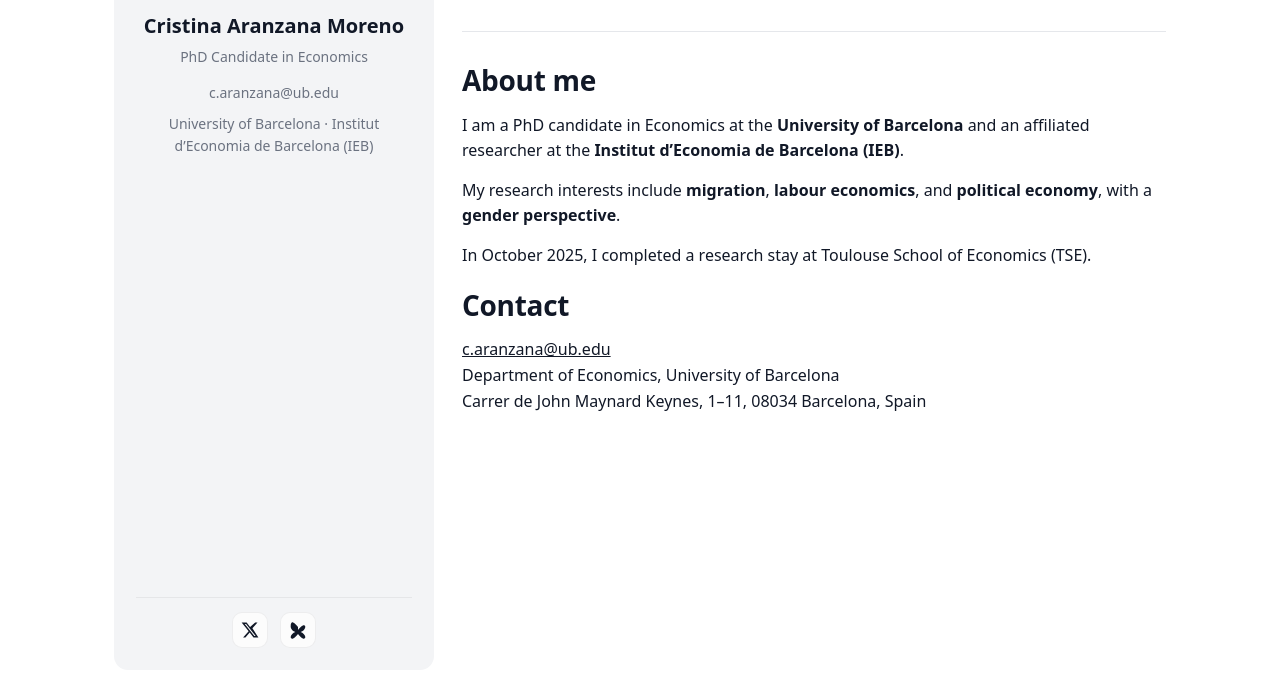
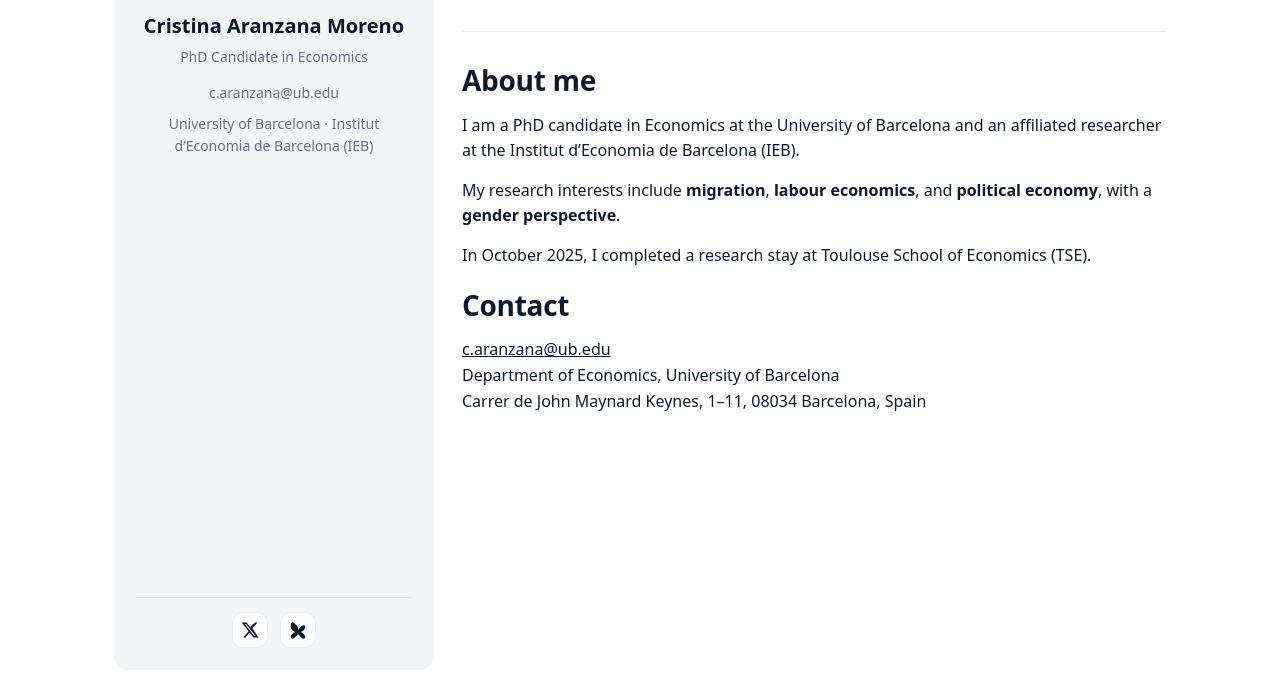
Before and after one commit to cristinaaranzana/cristinaaranzana.github.io, a Jekyll site: the page built from index.md, in a window 1280 px wide, cut to the strip 206-893 px from the top of the page. Built offline with Jekyll 4.4.1, drawn with Linux system fonts in a browser that asks for light colours.

```diff
--- a/index.md
+++ b/index.md
@@ -7,8 +7,8 @@ subtitle: "PhD Candidate in Economics"
 <h2>About me</h2>
 
 <p>
-  I am a PhD candidate in Economics at the <strong>University of Barcelona</strong>
-  and an affiliated researcher at the <strong>Institut d’Economia de Barcelona (IEB)</strong>.
+  I am a PhD candidate in Economics at the University of Barcelona
+  and an affiliated researcher at the Institut d’Economia de Barcelona (IEB).
 </p>
 
 <p>
```
